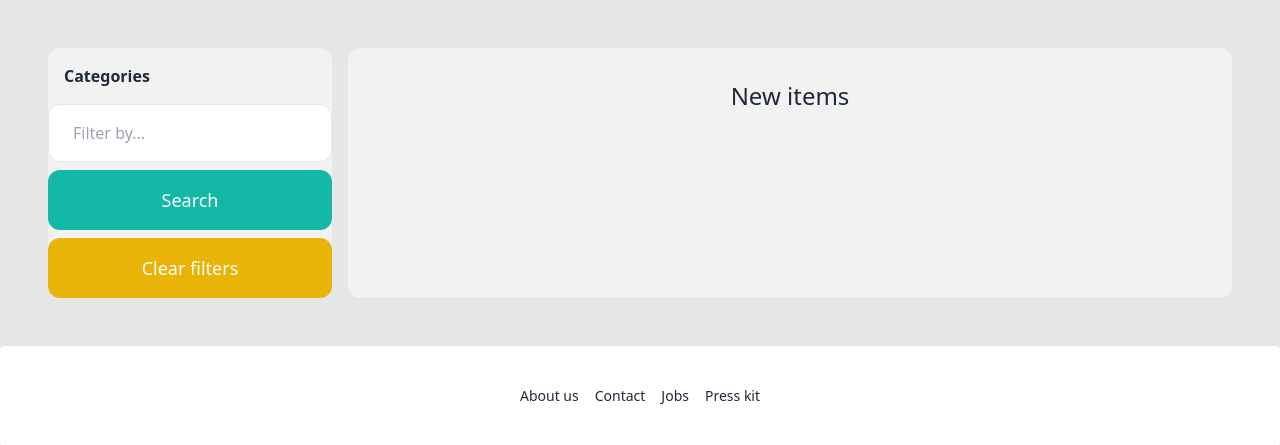
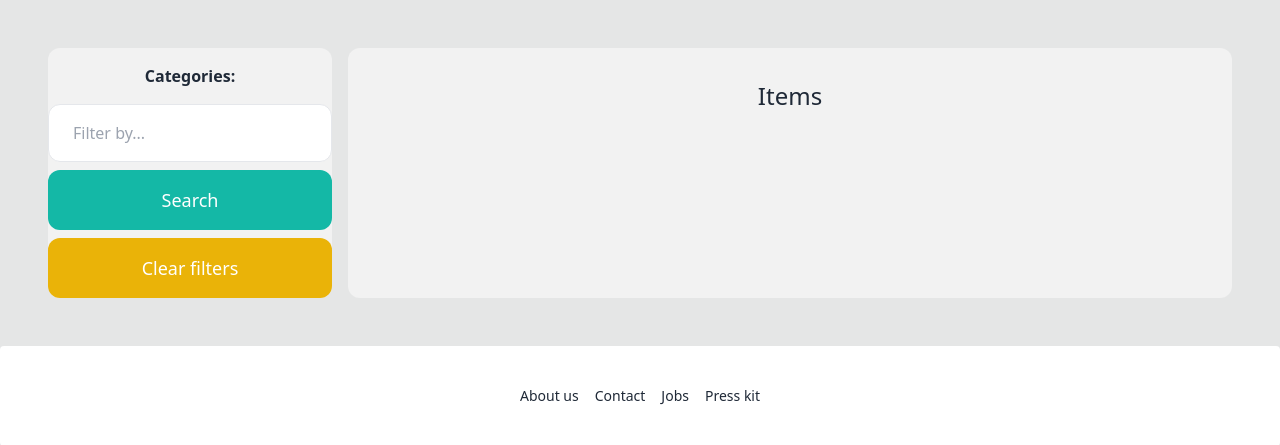
Before and after one commit to doteins/djangommerce, a Django app: page /items/ in a window 1280 px wide. Shown: the part 68-513 px from the top of the page. Run offline with Django 4.2, Linux system fonts and the light colour scheme; data that the repository does not hold is empty; parts of the project's set-up code (start-up, migrations or seed data) failed here and were passed over; some libraries are stand-ins or nearby versions.

Commit message:
Redesign the filter/categories card

```diff
--- a/product/templates/items.html
+++ b/product/templates/items.html
@@ -11,10 +11,10 @@
 
     <!-- Filter by category -->
     <div class="my-4 mx-4">
-      <p class="font-semibold ">Categories</p>
+      <p class="my-4 font-semibold text-center">Categories:</p>
       <ul>
         {% for category in categories %}
-        <li class="py-2 px-2 rounded-xl{% if category.id == category_id %} bg-gray-200{% endif %}">
+        <li class="py-2 px-2 text-center rounded-xl{% if category.id == category_id %} bg-gray-200{% endif %}">
           <a href="{% url 'item:items' %}?query={{ query }}&category={{ category.id }}">{{ category.name }}</a>
         </li>
         {% endfor %}
@@ -36,14 +36,14 @@
   <div class="col-span-3 px-6 py-8 bg-base-200 rounded-xl">
     <h2 class="mb-12 text-2xl text-center">
       {% if query|length > 20 %}
-      <!-- Query calling title method. In python code: title(query)-->
+      <!-- Query calling length method. In python code: length(query)-->
       Try with a shorter text
       {% elif query and not items %}
       No results for "{{ query }}"
       {% elif query and items %}
       Results for "{{ query }}"
       {% else %}
-      New items
+      Items
       {% endif %}
     </h2>
 
@@ -53,9 +53,11 @@
         <a href="{% url 'item:detail' item.id %}">
           <figure>
             {% if item.image %}
-            <img src="{{ item.image.url }}" alt="{{ item.image }}" class="rounded-t-xl object-cover h-52 w-full" loading="lazy">
+            <img src="{{ item.image.url }}" alt="{{ item.image }}" class="rounded-t-xl object-cover h-52 w-full"
+              loading="lazy">
             {% else %}
-            <img src="https://placehold.co/520x960?text=Djangommerce" class="rounded-t-xl object-cover h-52 w-full" alt="No image">
+            <img src="https://placehold.co/520x960?text=Djangommerce" class="rounded-t-xl object-cover h-52 w-full"
+              alt="No image">
             {% endif %}
           </figure>
           <div class="card-body">
```
